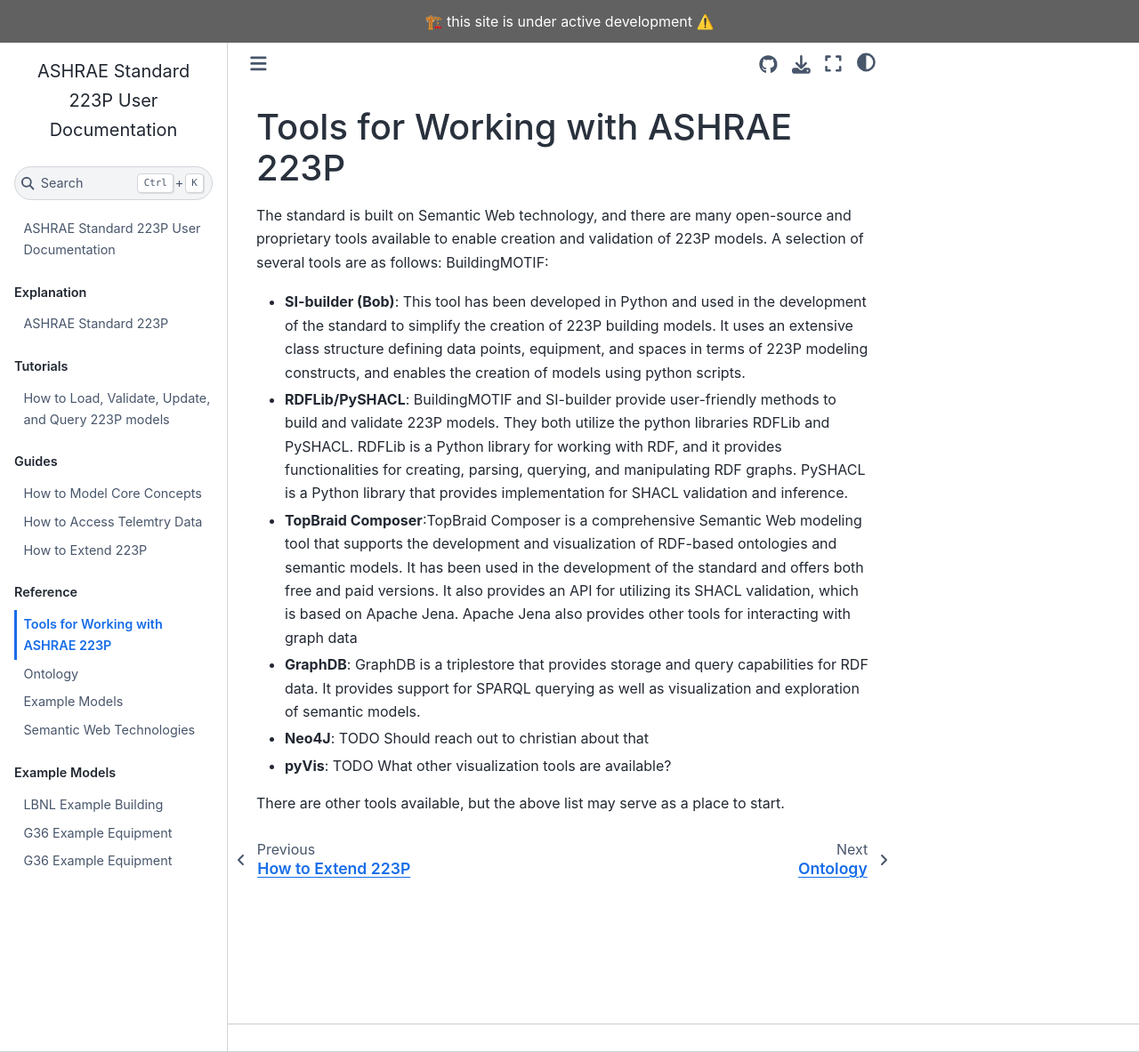
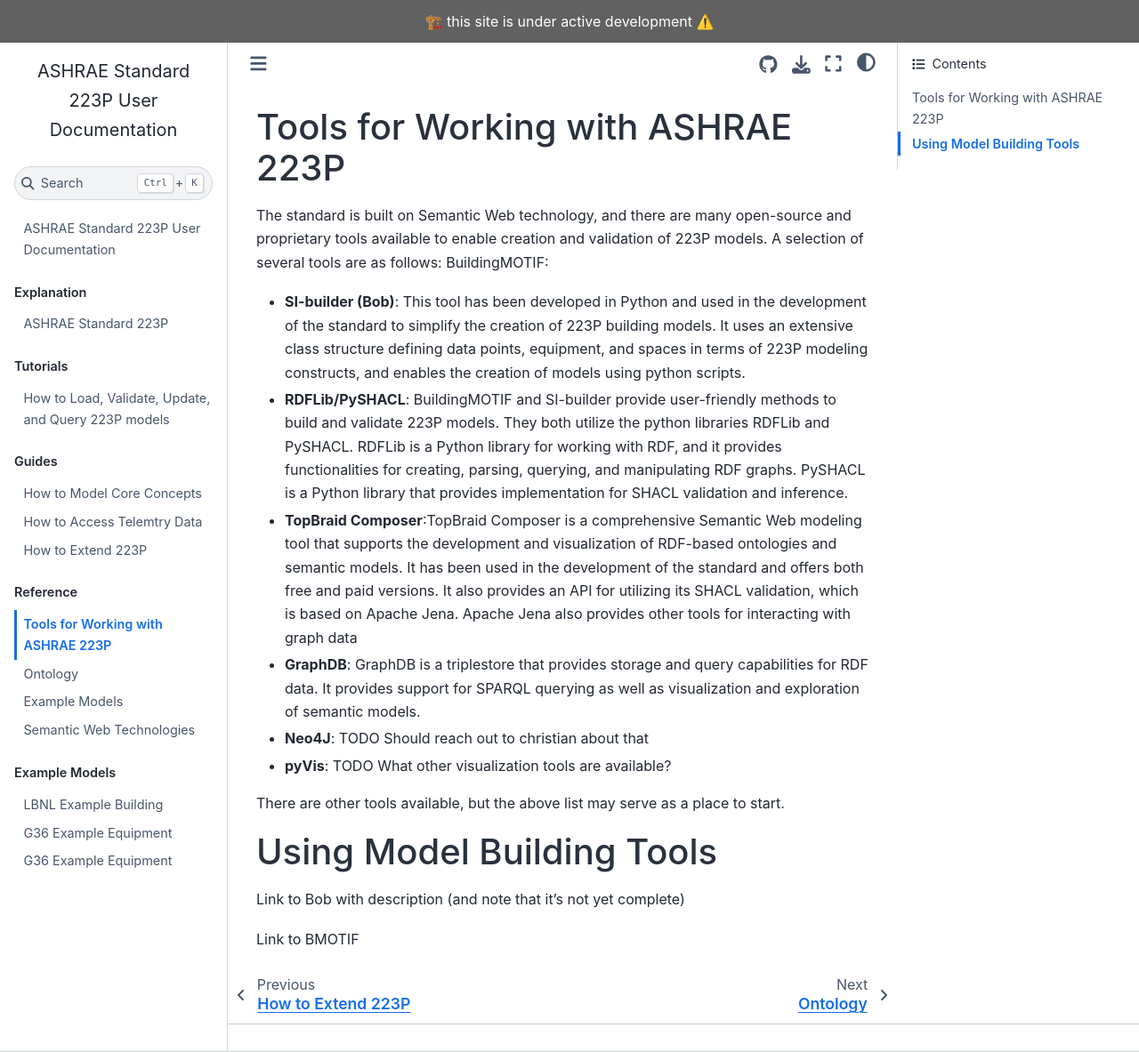
Before and after one commit to open223/docs.open223.info, a Jupyter Book: the page built from reference/tools.md, in a window 1280 px wide and 1183 px high. Shown: the whole window at 89% size. Built offline with Jupyter Book 1.0.4 settings and Sphinx 7.4.7 and the Sphinx Book theme 1.1.4, drawn with Linux system fonts in a browser that asks for light colours; pages that are not in the unit, such as notebooks, are missing from menus.

Commit message:
rm builder-tools and move content to tools.md

```diff
--- a/reference/tools.md
+++ b/reference/tools.md
@@ -11,3 +11,10 @@
 * **pyVis**: TODO What other visualization tools are available?
 
 There are other tools available, but the above list may serve as a place to start.
+
+(builder-tools)=
+# Using Model Building Tools
+
+Link to Bob with description (and note that it's not yet complete)
+
+Link to BMOTIF
```
Also changed, not shown: reference/builder-tools.md (deleted, +0 -6 lines).
